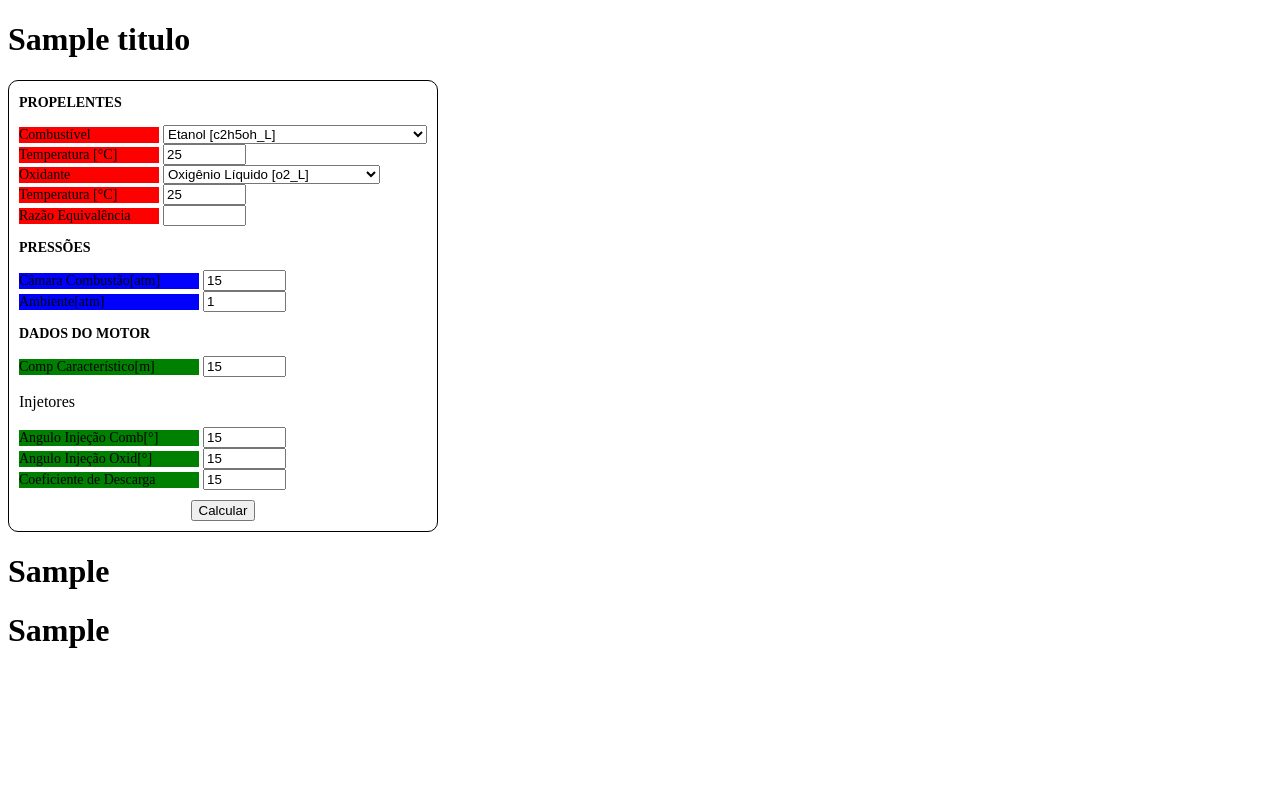
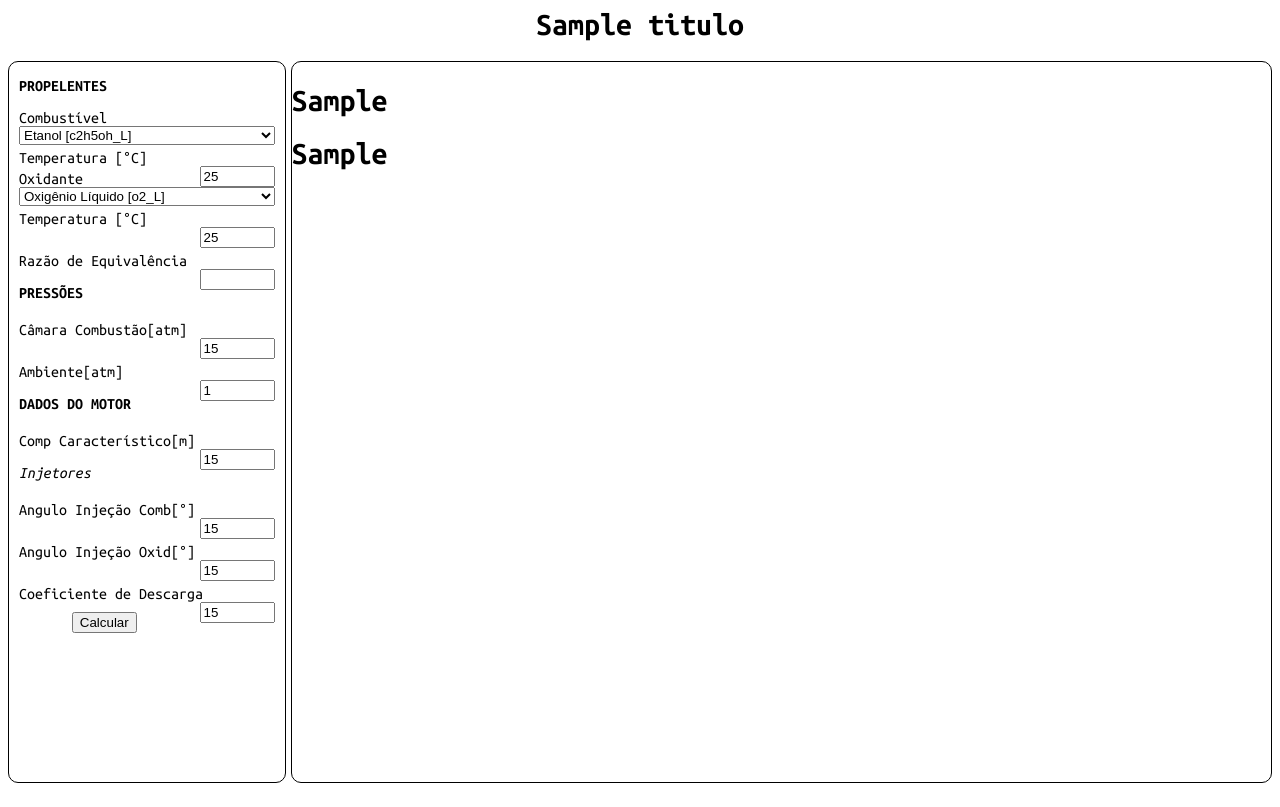
Before and after one commit to leokist/roketgine, a Flask app: template templates/principal.html in a window 1280 px wide. Before the commit the page ends 648 px from the top, so only its background shows below. Run offline with Flask 3, Linux system fonts and the light colour scheme; the template is opened without the code that fills it: most values are stand-ins (such as "Sample title", 1, 10 or a date in 2020).

Commit message:
Ajustado layout da pagina

```diff
--- a/static/css/dados_entrada.css
+++ b/static/css/dados_entrada.css
@@ -2,6 +2,9 @@
     border: 1px solid black;
     display: inline-block;
     border-radius: 10px;
+    width: 320px;
+    height: 90vh;
+    margin-right: 5px;
 }
 
 .formDadosEntrada_prop, .formDadosEntrada_pressoes, .formDadosEntrada_motor {
@@ -9,26 +12,22 @@
 }
 
 .label_prop {
-    display: inline-block;
+    display: block;
     width: 140px;
-    background-color: red;
 }
 
-.label_pressao {
+.label_dados_entrada {
     display: inline-block;
-    width: 180px;
-    background-color: blue;
+    width: 189px;
 }
 
-.label_motor {
-    display: inline-block;
-    width: 180px;
-    background-color: green;
+.select_dados_entrada {
+    width: 100%;
 }
 
 .input_number {
-    display: inline-block;
     width: 75px;
+    float: right;
 }
 
 .botao_calcular {
--- /dev/null
+++ b/static/css/resultado.css
@@ -0,0 +1,7 @@
+.div_resultado {
+    display: inline-block;
+    width: 90%;
+    height: 90vh;
+    border: 1px solid black;
+    border-radius: 10px;
+}
--- a/static/css/style.css
+++ b/static/css/style.css
@@ -1,11 +1,40 @@
 @import url("dados_entrada.css");
+@import url("resultado.css");
+
+:root {
+    --fonte: 'Ubuntu Mono';
+}
+
+body {
+    font-family: var(--fonte);
+}
+
+label {
+    margin-top: 5px;
+}
+
+.titulo {
+    font-weight: 700;
+    font-size: 32px;
+    text-align: center;
+    margin: none;
+}
 
 .texto1 {
-    font-size: 14px;
+    font-size: 16px;
     font-weight: bold;
     text-transform: uppercase;
 }
 
+.texto2 {
+    font-size: 16px;
+    font-style: italic;
+}
+
 .texto3 {
-    font-size: 14px;
+    font-size: 16px;
 }
+
+.div_principal {
+    display: flex;
+}
--- a/templates/dados_entrada.html
+++ b/templates/dados_entrada.html
@@ -3,7 +3,7 @@
     <p class="texto1">Propelentes</p>
     <div class="container_input">
       <label class="texto3 label_prop" for="comb">Combustível</label>
-      <select name="comb" id="comb" value="{{ request.form['comb'] }}">
+      <select class="select_dados_entrada" name="comb" id="comb" value="{{ request.form['comb'] }}">
         <option value="c2h5oh_L">Etanol [c2h5oh_L]</option>
         <option value="h2_L">Hidrogênio [h2_L]</option>
         <option value="c8h18_L">Gasolina [c8h18_L]</option>
@@ -14,12 +14,12 @@
       </select>
     </div>
     <div class="container_input">
-      <label class="texto3 label_prop" for="comb_temp">Temperatura [°C]</label>
+      <label class="texto3 label_dados_entrada" for="comb_temp">Temperatura [°C]</label>
       <input type="number" id="comb_temp" name="comb_temp" class="input_number" step="1.00" value="25">
     </div>
     <div class="container_input">
       <label class="texto3 label_prop" for="oxid">Oxidante</label>
-      <select name="oxid" id="oxid" value="{{ request.form['oxid'] }}">
+      <select class="select_dados_entrada" name="oxid" id="oxid" value="{{ request.form['oxid'] }}">
         <option value="o2_L ">Oxigênio Líquido [o2_L]</option>
         <option value="ar_G">Ar [O2+3,76N2]</option>
         <option value="h2o2_L">Peroxido de Hidrogênio [h2o2_L]</option>
@@ -27,11 +27,11 @@
       </select>
     </div>
     <div class="container_input">
-      <label class="texto3 label_prop" for="oxid_temp">Temperatura [°C]</label>
+      <label class="texto3 label_dados_entrada" for="oxid_temp">Temperatura [°C]</label>
       <input type="number" id="oxid_temp" name="oxid_temp" class="input_number" step="1.00" value="25">
     </div>
     <div class="container_input">
-      <label class="texto3 label_prop" for="raz_eq">Razão Equivalência</label>
+      <label class="texto3 label_dados_entrada" for="raz_eq">Razão de Equivalência</label>
       <input type="number" id="raz_eq" name="raz_eq" class="input_number" value="{{ request.form['raz_eq'] }}" step="0.01" min="0.00">
     </div>
   </div>
@@ -39,11 +39,11 @@
   <div class="formDadosEntrada_pressoes">
     <p class="texto1">Pressões</p>
     <div class="container_input">
-      <label class="texto3 label_pressao" for="pressao_camara">Câmara Combustão[atm]</label>
+      <label class="texto3 label_dados_entrada" for="pressao_camara">Câmara Combustão[atm]</label>
       <input type="number" id="pressao_camara" name="pressao_camara" class="input_number" step="0.50" value="15">
     </div>
     <div class="container_input">
-      <label class="texto3 label_pressao" for="pressao_externa">Ambiente[atm]</label>
+      <label class="texto3 label_dados_entrada" for="pressao_externa">Ambiente[atm]</label>
       <input type="number" id="pressao_externa" name="pressao_externa" class="input_number" step="0.50" value="1">
     </div>
   </div>
@@ -51,20 +51,20 @@
   <div class="formDadosEntrada_motor">
     <p class="texto1">Dados do Motor</p>
     <div class="container_input">
-      <label class="texto3 label_motor" for="comp_caract">Comp Característico[m]</label>
+      <label class="texto3 label_dados_entrada" for="comp_caract">Comp Característico[m]</label>
       <input type="number" id="comp_caract" name="comp_caract" class="input_number" step="0.50" value="15">
     </div>
-    <p>Injetores</p>
+    <p class="texto2">Injetores</p>
     <div class="container_input">
-      <label class="texto3 label_motor" for="ang_inj_comb">Angulo Injeção Comb[°]</label>
+      <label class="texto3 label_dados_entrada" for="ang_inj_comb">Angulo Injeção Comb[°]</label>
       <input type="number" id="ang_inj_comb" name="ang_inj_comb" class="input_number" step="0.50" min="0" max="90" value="15">
     </div>
     <div class="container_input">
-      <label class="texto3 label_motor" for="ang_inj_oxid">Angulo Injeção Oxid[°]</label>
+      <label class="texto3 label_dados_entrada" for="ang_inj_oxid">Angulo Injeção Oxid[°]</label>
       <input type="number" id="ang_inj_oxid" name="ang_inj_oxid" class="input_number" step="0.50" min="0" max="90" value="15">
     </div>
     <div class="container_input">
-      <label class="texto3 label_motor" for="coef_desc">Coeficiente de Descarga</label>
+      <label class="texto3 label_dados_entrada" for="coef_desc">Coeficiente de Descarga</label>
       <input type="number" id="coef_desc" name="coef_desc" class="input_number" step="0.50" min="0" max="90" value="15">
     </div>
   </div>
--- a/templates/footer.html
+++ b/templates/footer.html
@@ -1,4 +1,3 @@
 {% block footer %}
-    </body>
 </html>
 {% endblock %}
--- a/templates/head.html
+++ b/templates/head.html
@@ -7,7 +7,7 @@
         <title>{{ titulo }}</title>
         <meta name='viewport' content='width=device-width, initial-scale=1'>
         <link rel='stylesheet' type='text/css' media='screen' href='../static/css/style.css'>
-    </head>
-        <body>
-            <h1>{{ titulo }}</h1>
+        <link rel="preconnect" href="https://fonts.googleapis.com">
+        <link rel="preconnect" href="https://fonts.gstatic.com" crossorigin>
+        <link href="https://fonts.googleapis.com/css2?family=Ubuntu+Mono:ital,wght@0,400;0,700;1,400;1,700&display=swap" rel="stylesheet">
 {% endblock %}
--- a/templates/principal.html
+++ b/templates/principal.html
@@ -1,4 +1,9 @@
-{% include "head.html" %}
-    {% include "dados_entrada.html" %}
-    {% include "resultado.html" %}
-{% include "footer.html" %}
+<body>
+    <h1 class="titulo">{{ titulo }}</h1>
+    <div class="div_principal">
+        {% include "head.html" %}
+            {% include "dados_entrada.html" %}
+            {% include "resultado.html" %}
+        {% include "footer.html" %}
+    </div>
+</body>
--- a/templates/resultado.html
+++ b/templates/resultado.html
@@ -1,2 +1,4 @@
-<h1>{{ resultado_estequiometrico }}</h1>
-<h1>{{ resultado_dissociacao }}</h1>
+<div class="div_resultado">
+    <h1>{{ resultado_estequiometrico }}</h1>
+    <h1>{{ resultado_dissociacao }}</h1>
+</div>
```
Also changed, not shown: templates/template.html (deleted, +0 -18 lines).
